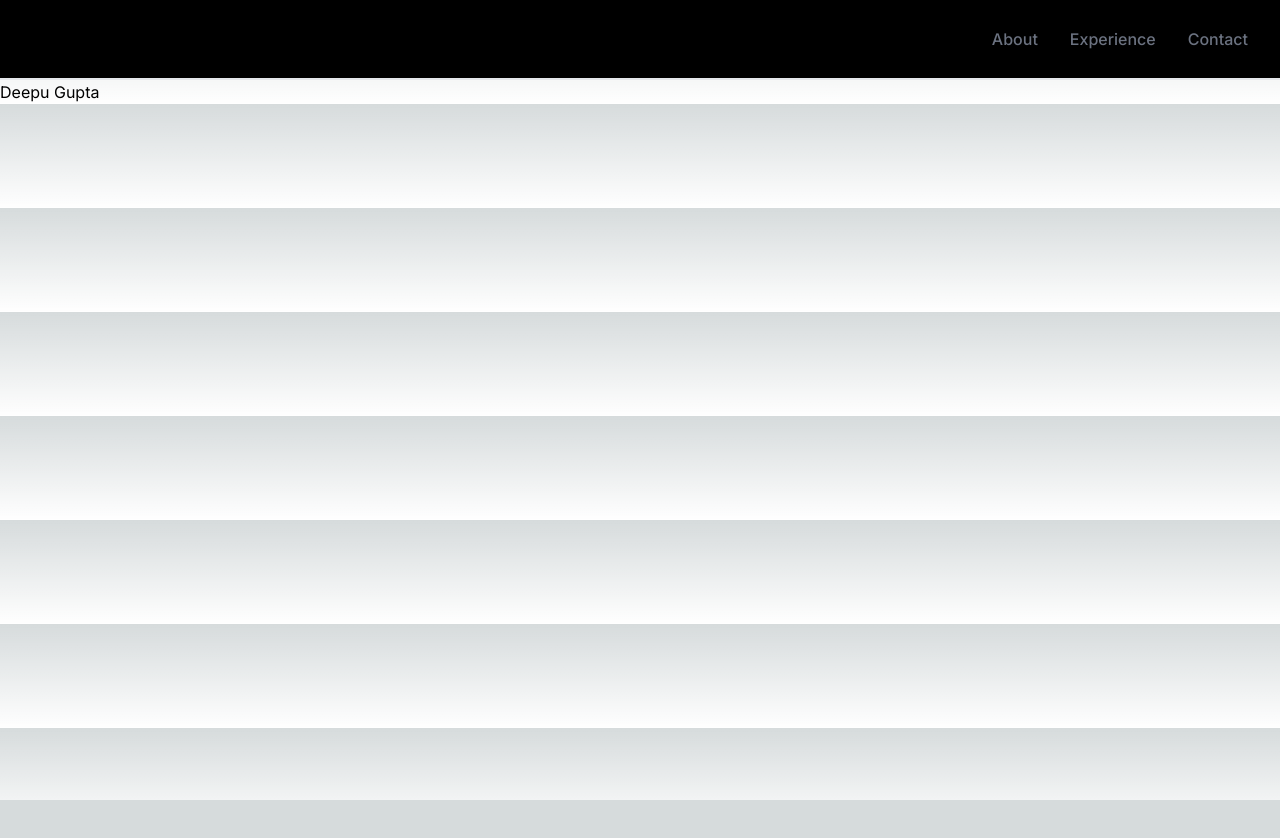
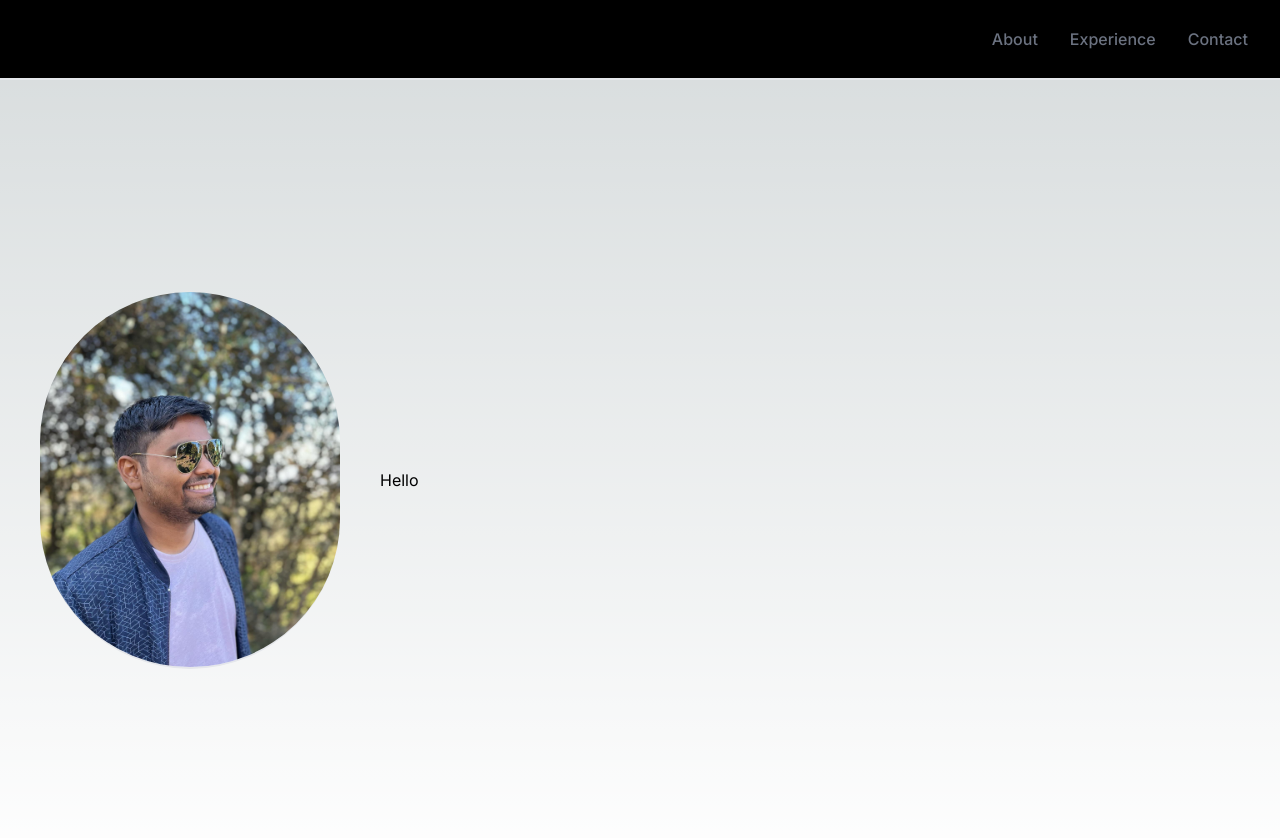
Before and after one commit to deepuguptacp/deepuguptacp.github.io, a Next.js app: page / in a window 1280 px wide. Shown: the top 838 px of the page. Before the commit the page ends 800 px from the top, so only its background shows below. Built offline with nearby package versions, Linux system fonts and the light colour scheme.

Commit message:
App router added

```diff
--- a/app/components/navbar/index.tsx
+++ b/app/components/navbar/index.tsx
@@ -3,7 +3,6 @@ import Image from "next/image";
 import { useState } from "react";
 import { FaBars, FaTimes } from "react-icons/fa";
 import { NavItems } from "@/app/constants";
-import "./index.css";
 
 const NavBar = () => {
   const [nav, setNav] = useState<boolean>(false);
--- a/app/page.tsx
+++ b/app/page.tsx
@@ -1,12 +1,23 @@
 "use client";
+import Image from "next/image";
 import { NavBar } from "./components";
 
 export default function Home() {
   return (
     <main className="flex flex-col justify-between">
       <NavBar />
-      <div>
-        Deepu Gupta
+      <div className="flex items-center min-h-lvh">
+        <div className="">
+          <Image
+            src="/images/profileImage2.jpeg"
+            alt="Vercel Logo"
+            className="dark m-10 border-b-2 rounded-full"
+            width={300}
+            height={350}
+            priority
+          />
+        </div>
+        <div>Hello</div>
       </div>
     </main>
   );
```
Also changed, not shown: app/components/navbar/index.css (deleted), public/images/profileImage2.jpeg (added).
